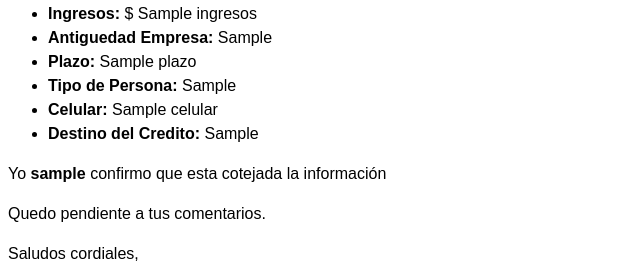
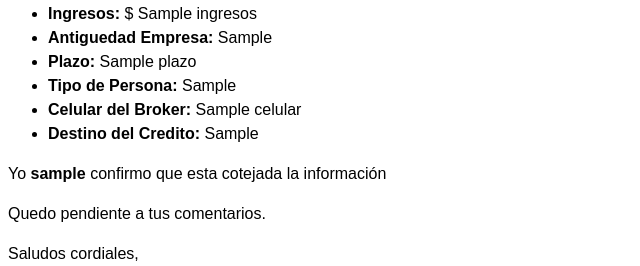
Before and after one commit to Neutron21/TestPy, a Python web app: template app/templates/cotizacion.html in a window 1280 px wide. Shown: the part 334-600 px from the top of the page, without its empty margins (0-640 px from the left). Run offline with Jinja, Linux system fonts and the light colour scheme; the template is opened without the code that fills it: most values are stand-ins (such as "Sample title", 1, 10 or a date in 2020).

Commit message:
Ajustando plantilla para que diga celular del Broker

```diff
--- a/app/templates/cotizacion.html
+++ b/app/templates/cotizacion.html
@@ -32,7 +32,7 @@
         <li><strong>Antiguedad Empresa:</strong> {{antiguedadEmpresa}}</li>
         <li><strong>Plazo:</strong> {{plazo}}</li>
         <li><strong>Tipo de Persona:</strong> {{tipoPersona}}</li>
-        <li><strong>Celular:</strong> {{celular}}</li>
+        <li><strong>Celular del Broker:</strong> {{celular}}</li>
         <li><strong>Destino del Credito:</strong> {{destinoCredito}}</li>
 
 
--- a/app/templates/updateFiles.html
+++ b/app/templates/updateFiles.html
@@ -33,7 +33,7 @@
         <li><strong>Antiguedad Empresa:</strong> {{antiguedadEmpresa}}</li>
         <li><strong>Plazo:</strong> {{plazo}}</li>
         <li><strong>Tipo de Persona:</strong> {{tipoPersona}}</li>
-        <li><strong>Celular:</strong> {{celular}}</li>
+        <li><strong>Celular del Broker:</strong> {{celular}}</li>
         <li><strong>Destino del Credito:</strong> {{destinoCredito}}</li>
     </ul>
     {% if isLink %}
```
